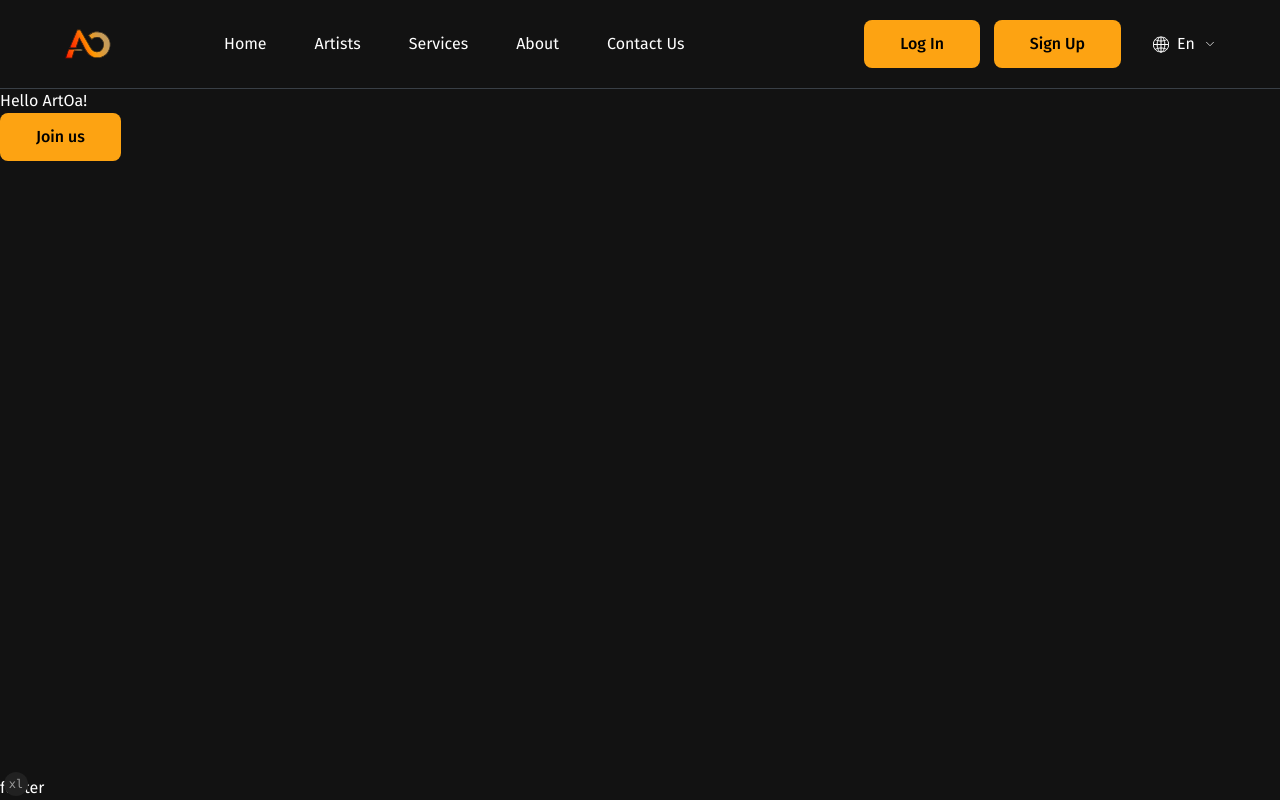
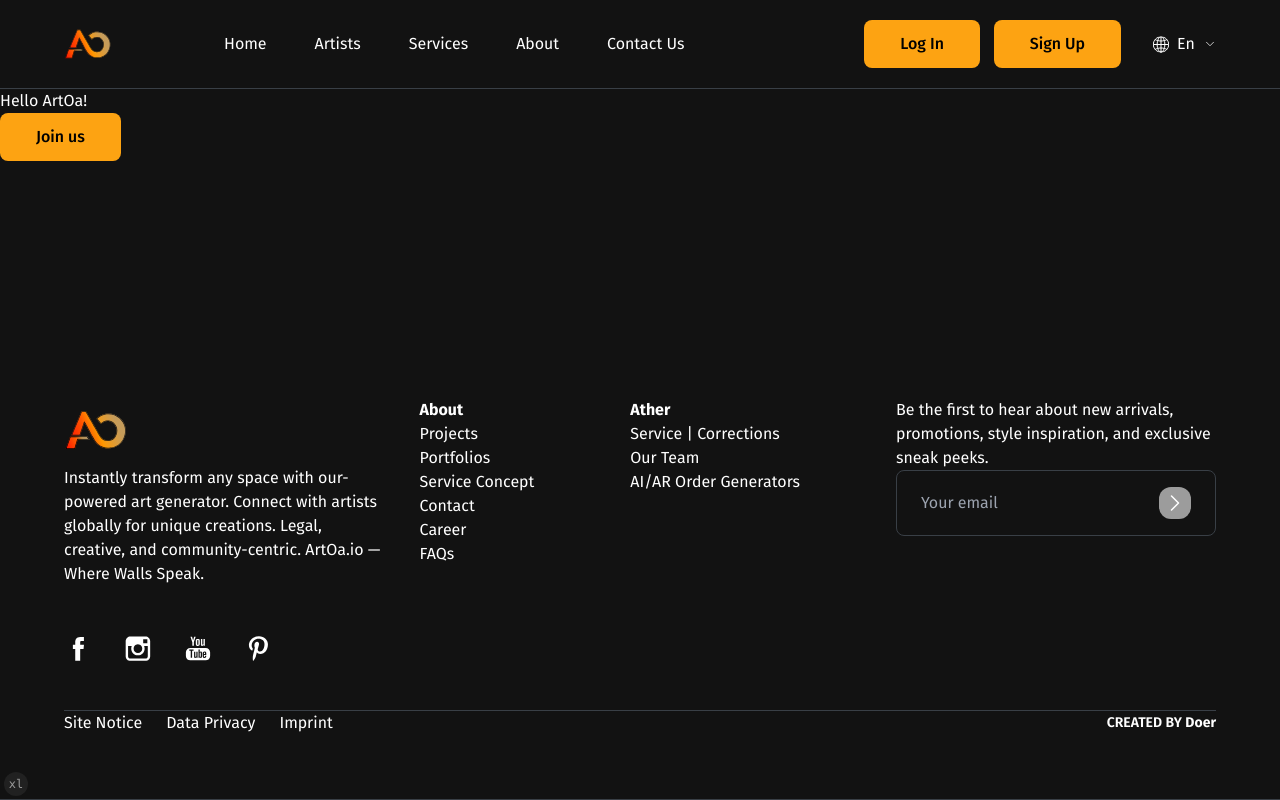
Before and after one commit to chubinaaa/artoa-FE, a Next.js app: page / in a window 1280 px wide. Built offline with nearby package versions, Linux system fonts and the light colour scheme.

Commit message:
feat: Refactor Footer Component: Split into Modular Subcomponents (#38)
* feat: refactor footer by creating description, links, social icons, and subscribe components

* update UI details and optimize components in footer

```diff
--- /dev/null
+++ b/src/components/footer/description.tsx
@@ -0,0 +1,10 @@
+import { firaGo } from "@/config/font";
+export function FooterDescription() {
+  return (
+    <p className={firaGo.className}>
+      Instantly transform any space with our-powered art generator. Connect with
+      artists globally for unique creations. Legal, creative, and
+      community-centric. ArtOa.io — Where Walls Speak.
+    </p>
+  );
+}
--- /dev/null
+++ b/src/components/footer/links.tsx
@@ -0,0 +1,69 @@
+import Link from "next/link";
+
+interface FooterLink {
+  label: string;
+  url: string;
+}
+
+interface FooterSection {
+  label: string;
+  links: FooterLink[];
+  className?: string;
+}
+
+const footerLinks: FooterSection[] = [
+  {
+    label: "about",
+    links: [
+      { label: "Projects", url: "projects" },
+      { label: "Portfolios", url: "portfolios" },
+      { label: "Service Concept", url: "service-concept" },
+      { label: "Contact", url: "contact" },
+      { label: "Career", url: "career" },
+      { label: "FAQs", url: "faqs" },
+    ],
+  },
+  {
+    label: "ather",
+    links: [
+      { label: "Service | Corrections", url: "service-corrections" },
+      { label: "Our Team", url: "our-team" },
+      { label: "AI/AR Order Generators", url: "ai-ar-order-generators" },
+    ],
+  },
+  {
+    label: "bottom",
+    links: [
+      { label: "Site Notice", url: "site-notice" },
+      { label: "Data Privacy", url: "data-privacy" },
+      { label: "Imprint", url: "imprint" },
+    ],
+  },
+];
+
+interface FooterLinksProps {
+  label: string;
+}
+
+export function FooterLinks({ label }: FooterLinksProps) {
+  const section = footerLinks.find((section) => section.label === label);
+
+  if (!section) return null;
+
+  return (
+    <div>
+      {section.label != "bottom" && (
+        <h4 className="font-bold capitalize">{section.label}</h4>
+      )}
+      <ul
+        className={`${section.label === "bottom" ? "flex flex-row gap-6" : ""}`}
+      >
+        {section.links.map((link) => (
+          <li key={link.label} className="gap-8">
+            <Link href={link.url}>{link.label}</Link>
+          </li>
+        ))}
+      </ul>
+    </div>
+  );
+}
--- a/src/components/footer/public-footer.tsx
+++ b/src/components/footer/public-footer.tsx
@@ -1,4 +1,36 @@
+import { Icons } from "../icons";
+import { FooterDescription } from "./description";
+import { Subscribe } from "./subscribe";
+import { SocialIcons } from "./social-icons";
+import { FooterLinks } from "./links";
+
 export function PublicFooter() {
-  // TODO: replace me with an actual footer
-  return <footer>footer</footer>;
+  return (
+    <footer className="flex flex-col gap-12 border-b border-border bg-background p-16 text-foreground">
+      {/* Top Section */}
+      <div className="flex flex-col gap-8 md:flex-row md:justify-between">
+        <div className="flex max-w-xs flex-col gap-1">
+          <Icons.logo className="size-16" />
+          <FooterDescription />
+        </div>
+        <div className="flex flex-col gap-8 md:flex-row md:gap-24">
+          <FooterLinks label="about" />
+          <FooterLinks label="ather" />
+          <Subscribe />
+        </div>
+      </div>
+      <div className="mt-4 flex w-full justify-start md:mt-0 md:w-auto">
+        <SocialIcons />
+      </div>
+      {/* Bottom Section */}
+      <div className="flex flex-col items-center gap-5 border-t border-border md:flex-row md:justify-between">
+        <div className="flex gap-4">
+          <FooterLinks label="bottom" />
+        </div>
+        <div className="text-sm font-semibold">
+          CREATED BY <span className="font-bold">Doer</span>
+        </div>
+      </div>
+    </footer>
+  );
 }
--- /dev/null
+++ b/src/components/footer/social-icons.tsx
@@ -0,0 +1,12 @@
+import { Icons } from "../icons";
+
+export function SocialIcons() {
+  return (
+    <div className="flex gap-8">
+      <Icons.facebook />
+      <Icons.instagram />
+      <Icons.youtube />
+      <Icons.pinterest />
+    </div>
+  );
+}
--- /dev/null
+++ b/src/components/footer/subscribe.tsx
@@ -0,0 +1,22 @@
+import { Icons } from "../icons";
+
+export function Subscribe() {
+  return (
+    <div className="max-w-80 gap-8">
+      <p className="text-foreground">
+        Be the first to hear about new arrivals, promotions, style inspiration,
+        and exclusive sneak peeks.
+      </p>
+      <div className="flex items-center justify-between rounded-lg border border-solid px-6 py-4">
+        <input
+          type="email"
+          placeholder="Your email"
+          className="bg-inherit focus:outline-none"
+        />
+        <button className="flex items-center gap-3 rounded-xl bg-secondary-foreground p-1">
+          <Icons.arrowRight />
+        </button>
+      </div>
+    </div>
+  );
+}
```
